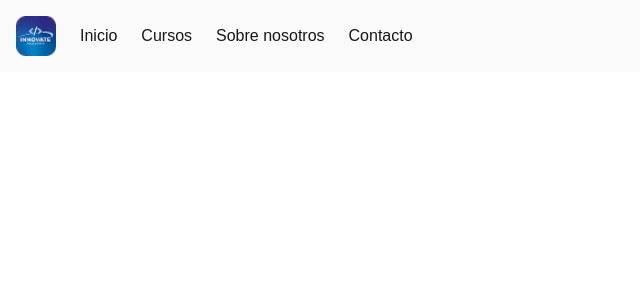
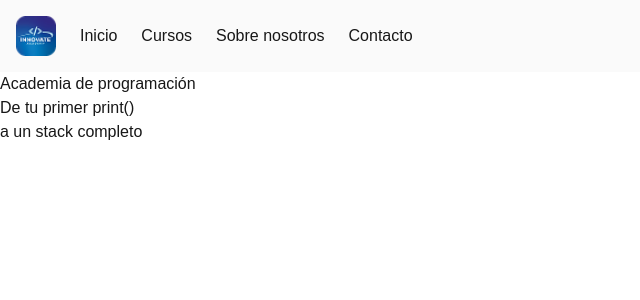
Before and after one commit to Innovate-Academy/web, a Next.js app in the folder innovateweb/: page / in a window 1280 px wide. Shown: the top 300 px of the page, without its empty margins (0-640 px from the left). Built offline with nearby package versions, Linux system fonts and the light colour scheme.

Commit message:
Crear página principal

```diff
--- a/innovateweb/app/page.tsx
+++ b/innovateweb/app/page.tsx
@@ -1,11 +1,16 @@
 import Navbar from "./components/Navbar";
-
+//fuente original titulo
+<style>
+@import url('https://fonts.googleapis.com/css2?family=Inter:ital,opsz,wght@0,14..32,100..900;1,14..32,100..900&family=Josefin+Sans:ital,wght@0,100..700;1,100..700&family=Jua&family=Space+Grotesk:wght@300..700&family=Unbounded:wght@200..900&display=swap');
+</style>
 export default function Home() {
   return (
     <div className="flex flex-col min-h-screen">
       <Navbar />
       <main className="flex-1">
-
+        <p>Academia de programación</p>
+        <h2>De tu primer print()</h2>
+        <h2>a un stack completo</h2>
       </main>
     </div>
   );
```
